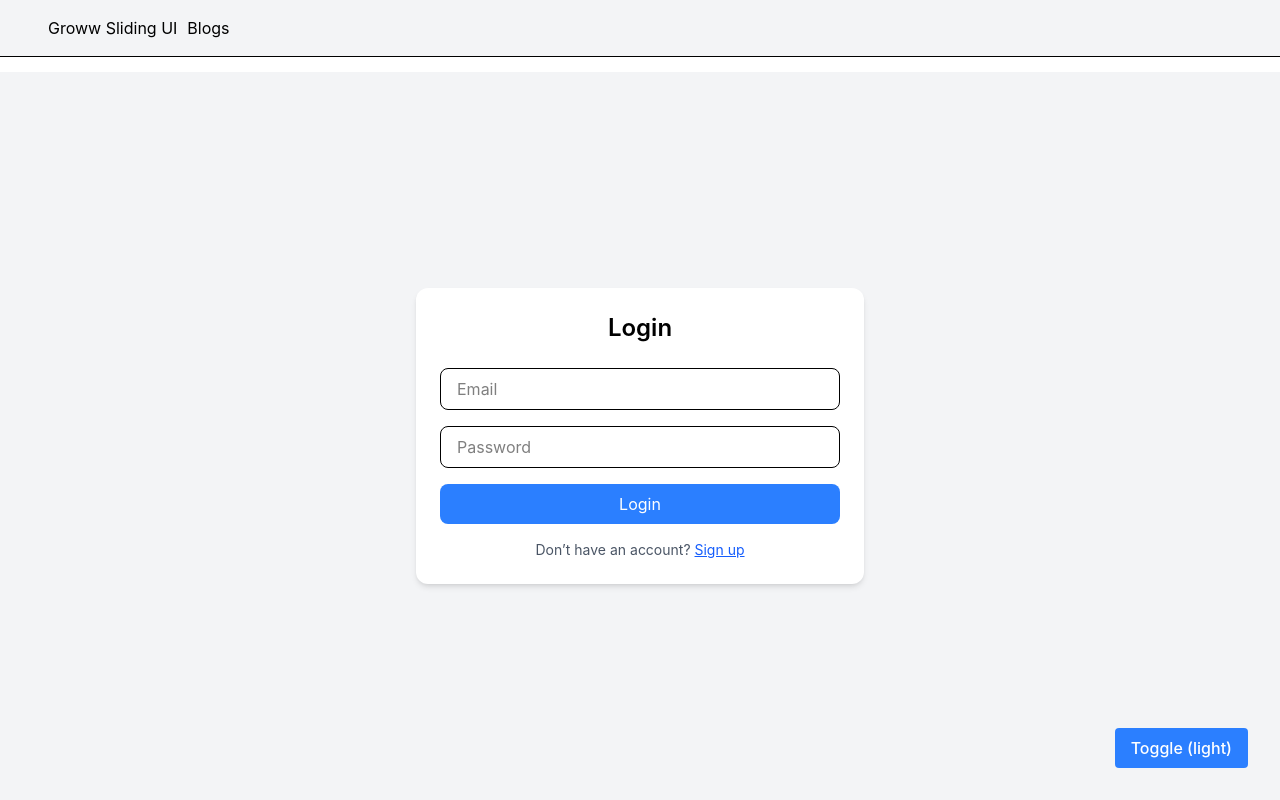
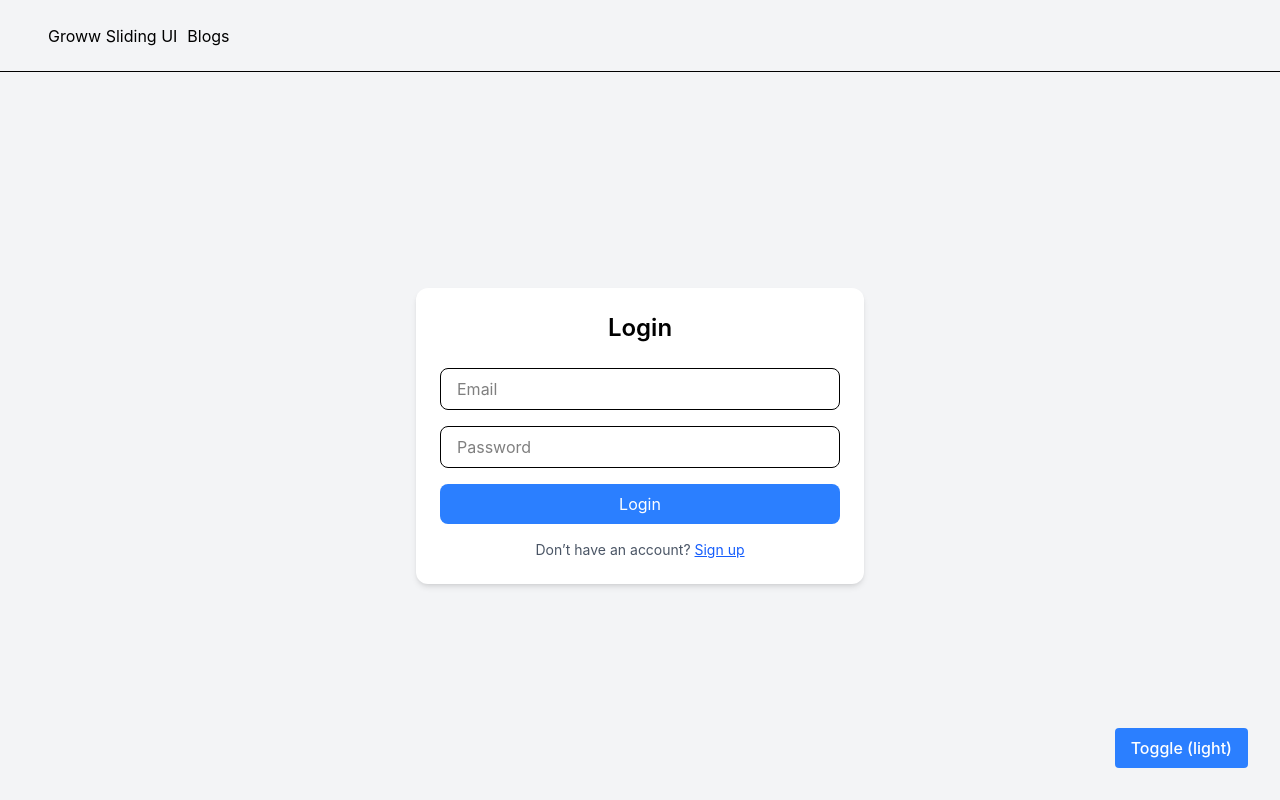
Before and after one commit to himanshukr02122/lets-do-practical, a Next.js app: page /login in a window 1280 px wide. Built offline with nearby package versions, Linux system fonts and the light colour scheme.

Commit message:
some styles change

```diff
--- a/src/components/layout/Header.tsx
+++ b/src/components/layout/Header.tsx
@@ -10,10 +10,10 @@ const Header = () => {
 
   return (
     <nav
-      className="p-4 fixed top-0 w-full z-12 bg-gray-100 dark:bg-gray-900 border-b lg:px-12"
+      className="p-4 h-18 flex justify-between fixed top-0 w-full z-12 bg-gray-100 dark:bg-gray-900 border-b lg:px-12"
     >
         <div
-          className="flex justify-between"
+          className="flex justify-between w-full"
         >
           <div
             className="flex gap-2.5 items-center"
```
